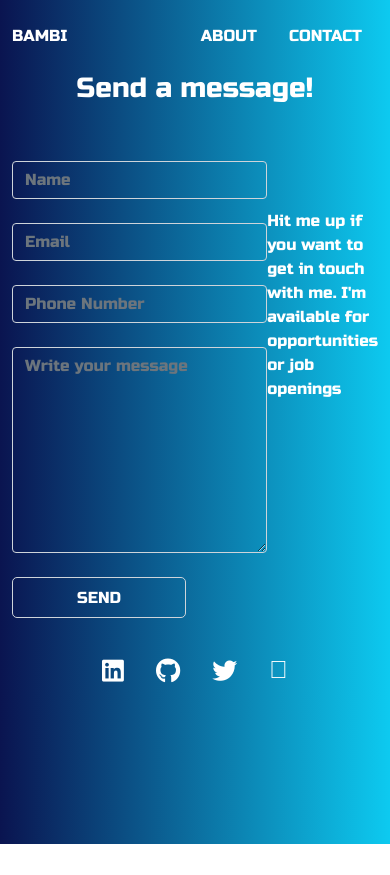
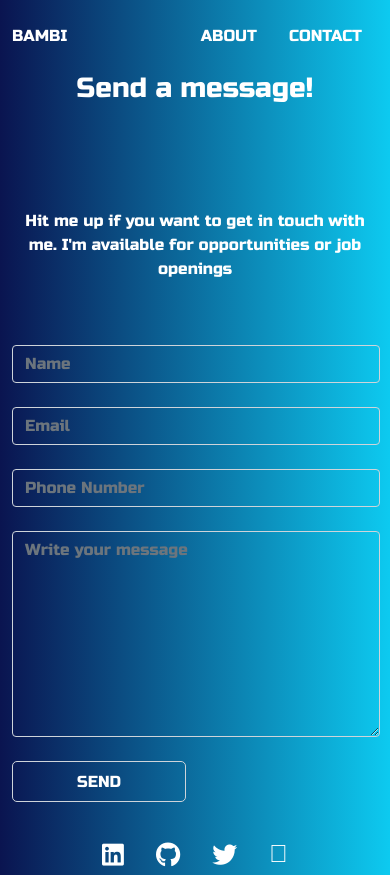
Before and after one commit to Oluwabambi/portfolio, an Angular app: page /contact in a window 390 px wide. Before the commit the page ends 844 px from the top, so only its background shows below. Built offline with nearby package versions, Linux system fonts and the light colour scheme.

Commit message:
new commit

```diff
--- a/src/app/pages/contact/contact.component.css
+++ b/src/app/pages/contact/contact.component.css
@@ -45,3 +45,16 @@
 .msg {
     width: 45%;
 }
+@media (max-width: 450px) {
+    .medcontain{
+        flex-direction: column-reverse;
+    }
+    form {
+        max-width: 23rem;
+        margin: auto;
+    }
+    .msg {
+        width: 100%;
+        text-align: center;
+    }
+}
--- a/src/app/pages/contact/contact.component.html
+++ b/src/app/pages/contact/contact.component.html
@@ -1,6 +1,6 @@
 <app-navbar></app-navbar>
 <h1 class="text-white text-center">Send a message!</h1>
-<div class="container d-flex justify-content-between">
+<div class="medcontain container d-flex justify-content-between">
     <form class="mt-5" action="">
         <div class="mb-4">
             <!-- <label for="" class="form-label">Name</label> -->
```
